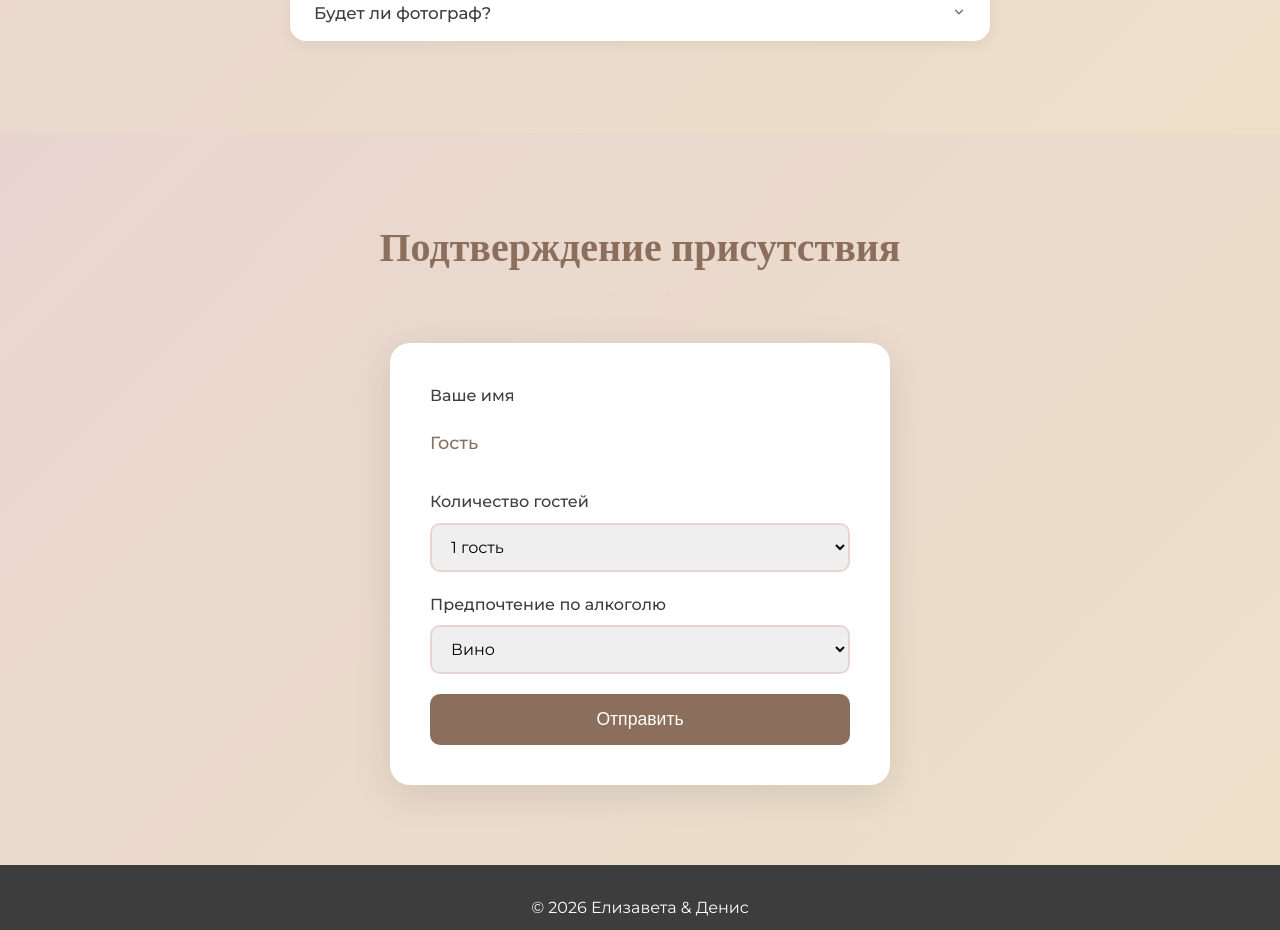
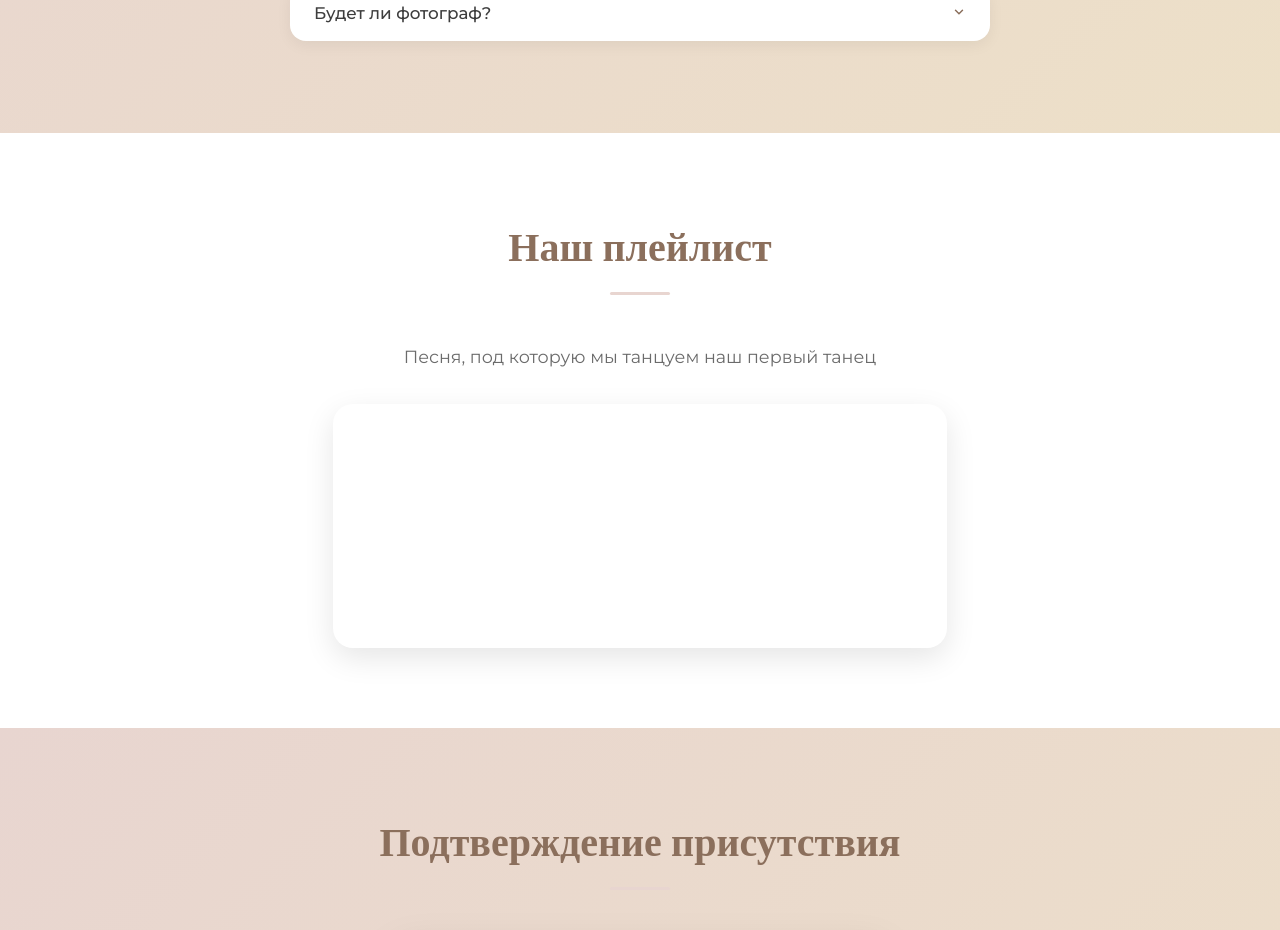
Before and after one commit to 5h4r3r/invitation, a Vue app: page / in a window 1280 px wide. Shown: the part 4463-5393 px from the top of the page. Built offline with nearby package versions, Linux system fonts and the light colour scheme; a web font is replaced by a local one.

Commit message:
add music player

```diff
--- a/src/App.vue
+++ b/src/App.vue
@@ -7,6 +7,7 @@
   <TimelineSection />
   <TimerSection />
   <FaqSection />
+  <MusicPlayer />
   <RsvpForm :guestName="guestName" />
   <SiteFooter />
 </template>
@@ -22,6 +23,7 @@ import DressCode from './components/DressCode.vue'
 import TimelineSection from './components/TimelineSection.vue'
 import TimerSection from './components/TimerSection.vue'
 import FaqSection from './components/FaqSection.vue'
+import MusicPlayer from './components/MusicPlayer.vue'
 import RsvpForm from './components/RsvpForm.vue'
 import SiteFooter from './components/SiteFooter.vue'
 
--- /dev/null
+++ b/src/components/MusicPlayer.vue
@@ -0,0 +1,57 @@
+<template>
+  <section class="music-player" id="music">
+    <div class="container">
+      <h2 class="section-title fade-in">Наш плейлист</h2>
+      <p class="music-description fade-in">Песня, под которую мы танцуем наш первый танец</p>
+      <div class="player-wrapper fade-in">
+        <iframe
+          frameborder="0"
+          allow="clipboard-write; autoplay"
+          :src="playerSrc"
+          :style="playerStyle"
+          allowfullscreen
+          loading="lazy"
+        >
+          Слушайте <a href="https://music.yandex.ru/album/1901380/track/256557">DARE</a> — Gorillaz на Яндекс Музыке
+        </iframe>
+      </div>
+    </div>
+  </section>
+</template>
+
+<script setup>
+import { computed } from 'vue'
+
+const playerSrc = 'https://music.yandex.ru/iframe/album/1901380/track/256557'
+
+const playerStyle = computed(() => ({
+  border: 'none',
+  width: '100%',
+  height: '244px',
+}))
+</script>
+
+<style scoped>
+.music-player {
+  background: var(--white);
+  text-align: center;
+}
+
+.music-description {
+  color: var(--text-light);
+  font-size: 1.1rem;
+  margin-bottom: 2rem;
+}
+
+.player-wrapper {
+  max-width: 614px;
+  margin: 0 auto;
+  border-radius: 20px;
+  overflow: hidden;
+  box-shadow: 0 10px 30px rgba(0,0,0,0.1);
+}
+
+.player-wrapper iframe {
+  display: block;
+}
+</style>
```
